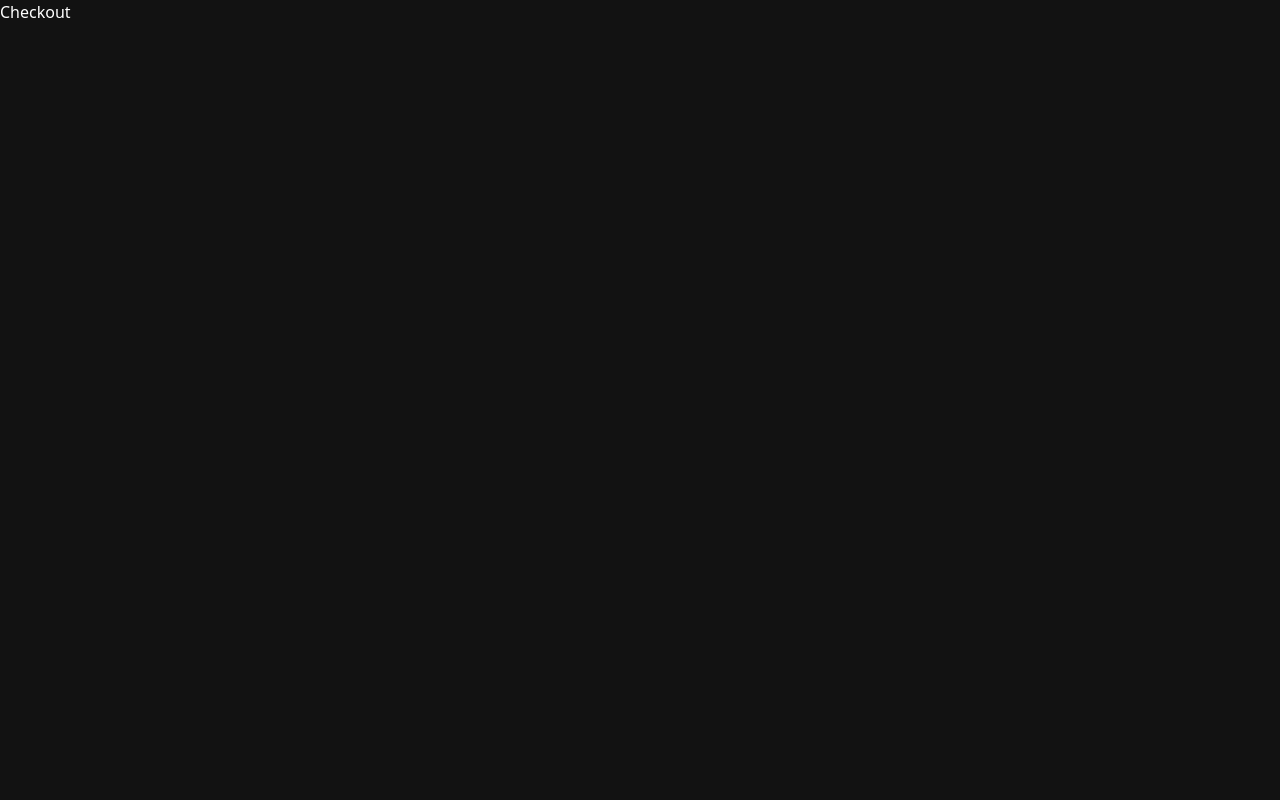
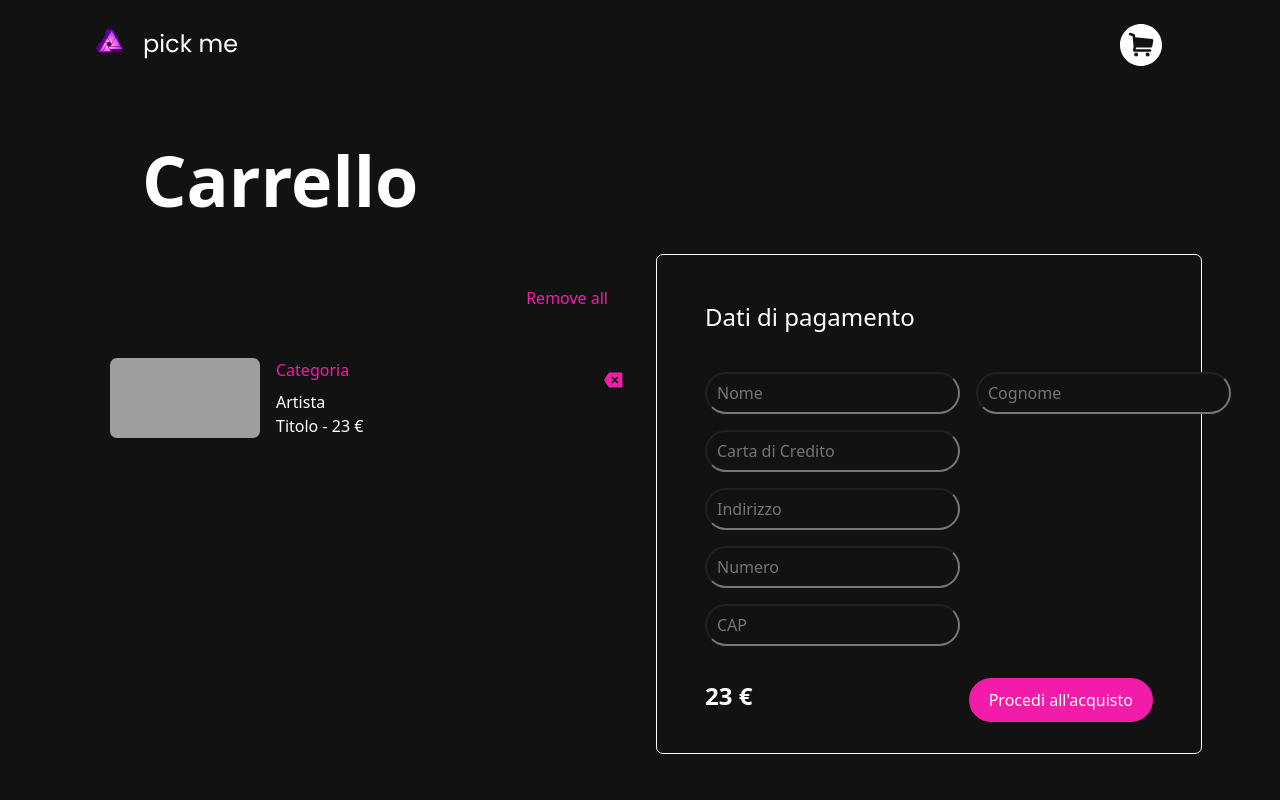
Before and after one commit to matteopelusi7/redux-react-pick-me, a React (Create React App) app: page /checkout in a window 1280 px wide. Shown: the top 800 px of the page. Built offline with nearby package versions, Linux system fonts and the light colour scheme; grey boxes are pictures that could not be loaded.

Commit message:
add style checkout

```diff
--- /dev/null
+++ b/src/components/BodyCart.js
@@ -0,0 +1,60 @@
+import React from 'react'
+import { RiDeleteBack2Fill } from "react-icons/ri";
+
+const BodyCart = () => {
+  return (
+    <div className='my-5'>
+        <div className='row mx-5'>
+            <h2 className='cart-title col-12'>Carrello</h2>
+        </div>
+        <div className='row px-4 my-4 d-flex justify-content-between gap-3 flex-nowrap'>
+            <div className='col-6 cart-collect d-flex flex-column p-3'>
+                <button className='remove-all pb-3'>
+                    <p className='text-end p-3 category'>Remove all</p>
+                </button>
+                <div className='container-buy d-flex justify-content-between pb-4'>
+                    <div className='d-flex align-items-center gap-3'>
+                        <div className='pr-3'>
+                            <img className='img-cart' src="https://images.unsplash.com/photo-1661956603025-8310b2e3036d?crop=entropy&cs=tinysrgb&fm=jpg&ixid=MnwxODIyMTF8MXwxfGFsbHwxfHx8fHx8Mnx8MTY3OTQ4Mjg4MQ&ixlib=rb-4.0.3&q=80" height={'80px'} width={'150px'} alt="" />
+                        </div>
+                        <div className='d-flex gap-2 flex-column ml-2'>
+                            <div>
+                                <p className='category'>Categoria</p>
+                            </div>
+                            <div>
+                                <p>Artista</p>
+                                <p>Titolo - 23 €</p>
+                            </div>
+                        </div>
+                    </div>
+                    <button className='mt-2 pr-4 remove-item'>
+                        <RiDeleteBack2Fill className='fs-5' />
+                    </button>
+                </div>
+            </div>
+
+            <div className='col-6 cart-pay p-5 d-flex align-center flex-column justify-content-evenly gap-3'>
+                <h4 className='pb-3'>Dati di pagamento</h4>
+                <div className='d-flex gap-3'>
+                    <input type="text" name="" value="" placeholder='Nome' onChange={(e) => {return}} />
+                    <input type="text" name="" value="" placeholder='Cognome' onChange={(e) => {return}} />
+                </div>
+                <div>
+                    <input type="text" name="" value="" placeholder='Carta di Credito' onChange={(e) => {return}} />
+                </div>
+                <div className='d-flex gap-3 flex-wrap'>
+                    <input type="text" name="" value="" placeholder='Indirizzo' onChange={(e) => {return}} />
+                    <input type="text" name="" value="" placeholder='Numero' onChange={(e) => {return}} />
+                    <input type="text" name="" value="" placeholder='CAP' onChange={(e) => {return}} />
+                </div>
+                <div className='pt-3 d-flex align-center payment justify-content-between'>
+                    <p className='mb-0 fs-4'>23 €</p>
+                    <button type="">Procedi all'acquisto</button>
+                </div>
+            </div>
+        </div>
+    </div>
+  )
+}
+
+export default BodyCart
--- a/src/index.css
+++ b/src/index.css
@@ -144,3 +144,64 @@ img {
   background-color: transparent;
   border: none;
 }
+
+.cart-title {
+  font-size: 70px;
+  font-weight: 700;
+}
+
+.cart-collect {
+  height: 500px;
+}
+
+.cart-pay {
+  height: 500px;
+  border: 1px solid white;
+  border-radius: 7px;
+}
+
+.img-cart {
+  border-radius: 7px;
+}
+
+.container-buy p {
+  margin-bottom: 0;
+}
+
+.remove-item {
+  cursor: pointer;
+  background-color: transparent;
+  border: none;
+  color: #f31caa;
+  align-self: flex-start;
+}
+
+.category {
+  color: #f31caa;
+}
+
+.remove-all {
+  background-color: transparent;
+  border: none;
+  margin: 0;
+}
+
+.cart-pay input {
+  background-color: #121212;
+  color: gray;
+  border-radius: 999px;
+  border-color: 1px solid gray;
+  padding: 7px 10px;
+}
+
+.payment button {
+  background-color: #f31caa;
+  border-radius: 999px;
+  border: none;
+  padding: 10px 20px;
+  color: white;
+}
+
+.payment p {
+  font-weight: 700;
+}
--- a/src/screen/Checkout.js
+++ b/src/screen/Checkout.js
@@ -1,9 +1,14 @@
 import React from 'react'
+import Header from '../components/Header'
+import Footer from '../components/Footer'
+import BodyCart from '../components/BodyCart'
 
 const Checkout = () => {
   return (
-    <div>
-        Checkout
+    <div className='container'>
+      <Header />
+      <BodyCart />
+      <Footer />
     </div>
   )
 }
```
